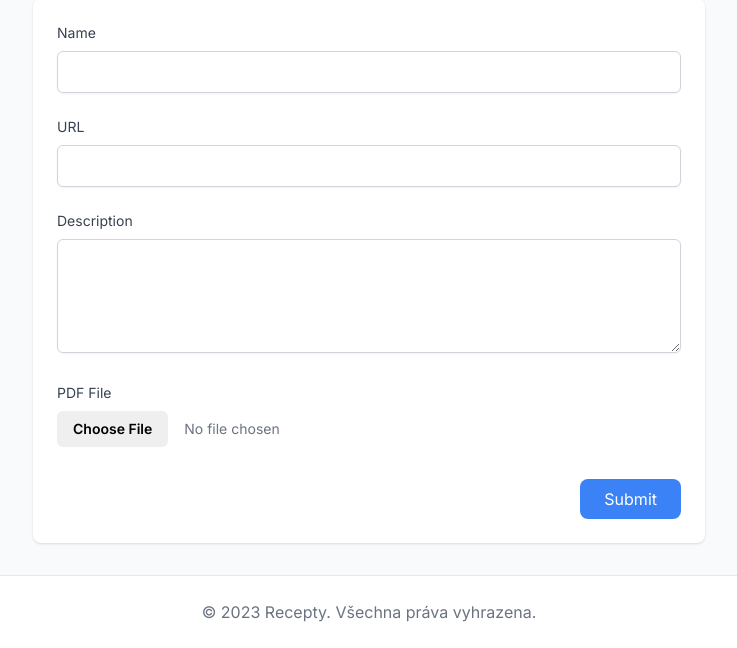
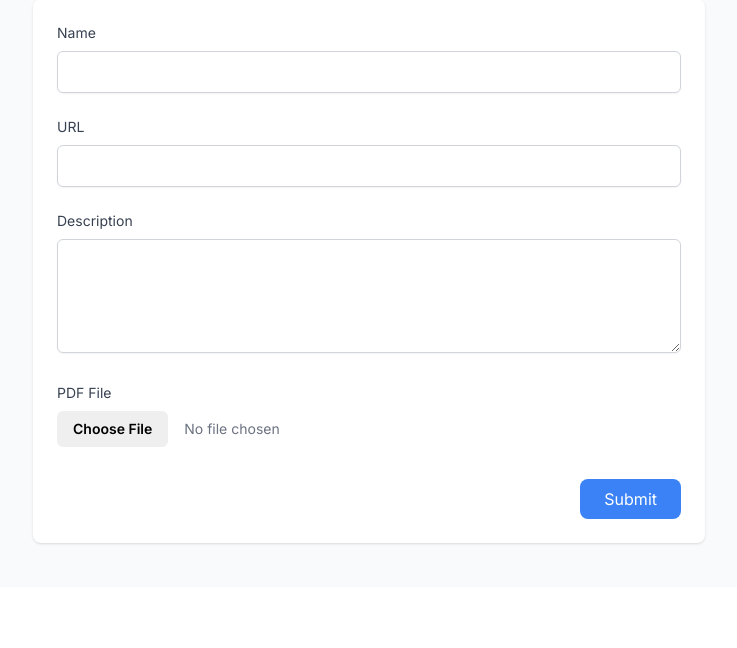
Before and after one commit to stepanvalic/recipes-db, a Flask app: page /create in a window 1280 px wide. Shown: the part 213-861 px from the top of the page, without its empty margins (271-1008 px from the left). After the commit the page ends 758 px from the top, so only its background shows below. Run offline with Flask 3, Linux system fonts and the light colour scheme; some libraries are stand-ins or nearby versions.

```diff
--- a/app/routes.py
+++ b/app/routes.py
@@ -55,7 +55,9 @@ def create():
 @app.route('/recipe/<int:recipe_id>')
 def recipe(recipe_id):
     recipe = session.query(Recipe).get(recipe_id)
-    file_path = os.path.join(app.config['UPLOAD_FOLDER'], recipe.pdf_path)
+    file_path = None
+    if recipe and recipe.pdf_path:
+        file_path = os.path.join(app.config['UPLOAD_FOLDER'], recipe.pdf_path)
     return render_template('recipe.html', recipe=recipe, file_path=file_path)
 
 @app.route('/uploads/<path:filename>')
--- a/app/templates/create.html
+++ b/app/templates/create.html
@@ -95,11 +95,7 @@
         </main>
 
         <!-- Footer -->
-        <footer class="bg-white border-t border-gray-200 py-6">
-            <div class="container mx-auto px-4 text-center text-gray-500">
-                <p>© 2023 Recepty. Všechna práva vyhrazena.</p>
-            </div>
-        </footer>
+
     </div>
 </body>
 </html>
--- a/app/templates/index.html
+++ b/app/templates/index.html
@@ -69,12 +69,6 @@
                 </ul>
             </div>
         </main>
-
-        <!-- Footer -->
-        <footer class="bg-white border-t border-gray-200 py-6">
-            <div class="container mx-auto px-4 text-center text-gray-500">
-                <p>© 2023 Recepty. Všechna práva vyhrazena.</p>
-            </div>
         </footer>
     </div>
 </body>
--- a/app/templates/recipe.html
+++ b/app/templates/recipe.html
@@ -82,11 +82,6 @@
         </main>
 
         <!-- Footer -->
-        <footer class="bg-white border-t border-gray-200 py-6">
-            <div class="container mx-auto px-4 text-center text-gray-500">
-                <p>© 2023 Recepty. Všechna práva vyhrazena.</p>
-            </div>
-        </footer>
     </div>
 </body>
 </html>
```
